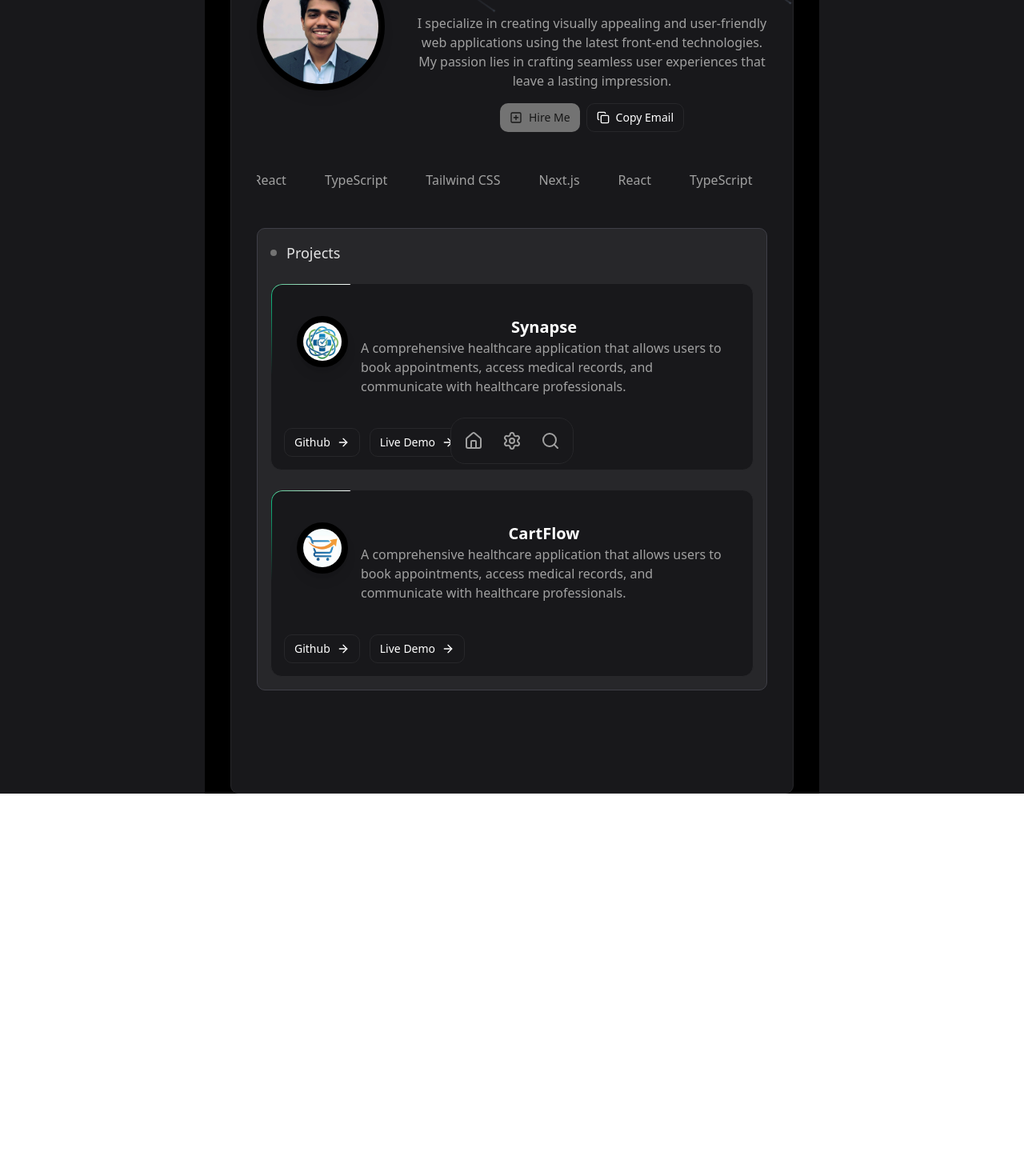
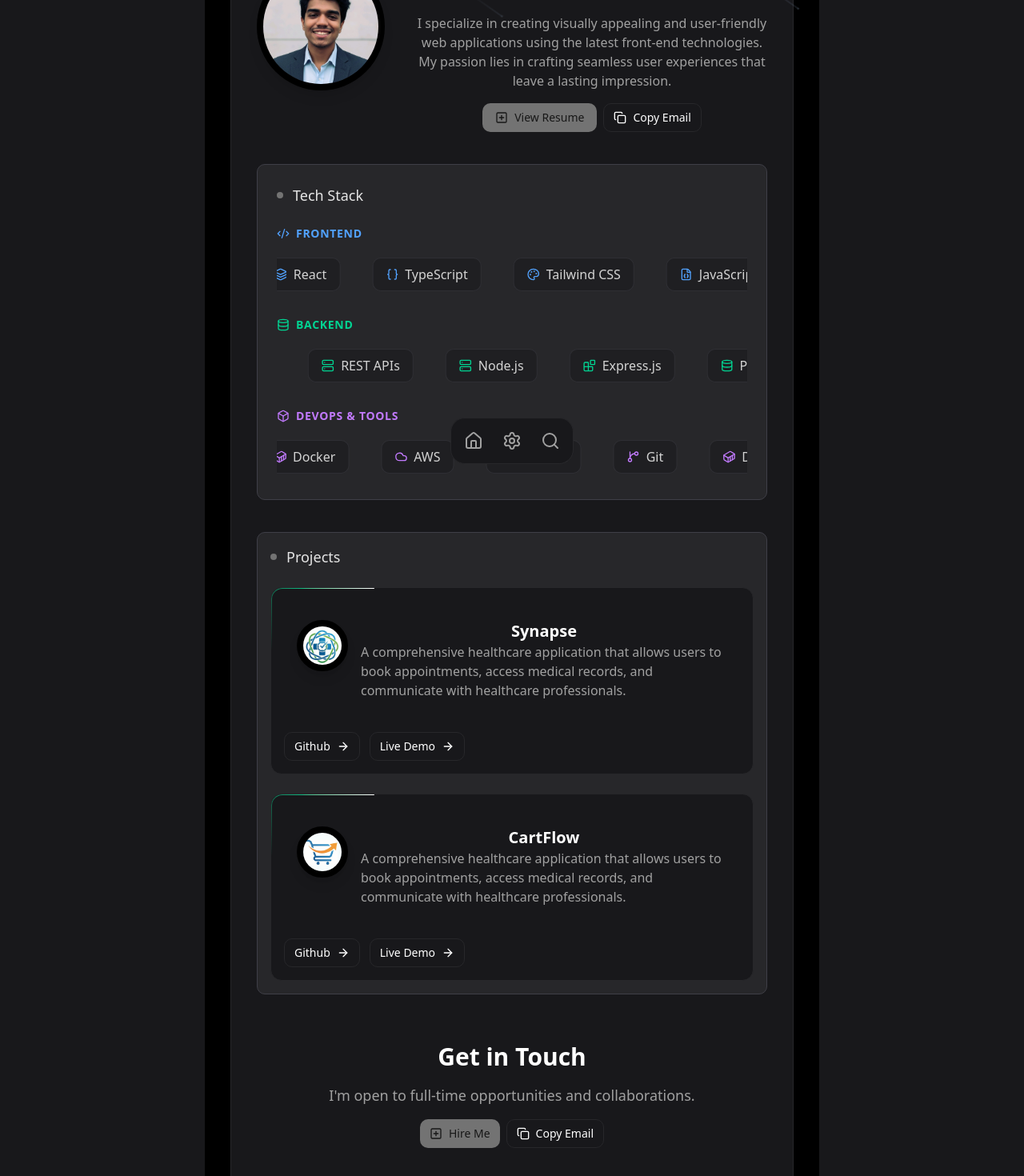
Before and after one commit to sardarabhay/portfolio-website, a Next.js app: page / in a window 1280 px wide. Shown: the part 200-1670 px from the top of the page at 80% size. Before the commit the page ends 1192 px from the top, so only its background shows below. Built offline with nearby package versions, Linux system fonts and the light colour scheme.

Commit message:
feat: add resume modal, update homepage tech stack and contact section
Add ResumeModal component to display and download resume PDF
Expand tech stack section with frontend, backend, and DevOps tools
Add new contact section for hiring/collaboration

```diff
--- a/app/page.tsx
+++ b/app/page.tsx
@@ -1,19 +1,67 @@
 "use client";
-import { ArrowRight, Check, Copy, Home, Search, Settings, SquarePlus } from "lucide-react"
+import { ArrowRight, Check, Copy, Home, Search, Settings, SquarePlus, Code2, Database, Server, Container, Cloud, GitBranch, Palette, Braces, Box, FileJson, Blocks, Layers, CircleDot } from "lucide-react"
 
 import { Dock, DockIcon } from "@/components/ui/dock"
 import { Button } from "@/components/ui/button";
-import { useState } from "react";
+import { useRef, useState } from "react";
 import Image from "next/image";
 import { BorderBeam } from "@/components/ui/border-beam"
 import { Meteors } from "@/components/ui/meteors";
 import { Marquee } from "@/components/ui/marquee"
 
+function ResumeModal({ open, onClose }: { open: boolean; onClose: () => void }) {
+  const overlayRef = useRef<HTMLDivElement>(null);
+
+  if (!open) return null;
+
+  return (
+    <div
+      ref={overlayRef}
+      onClick={(event) => {
+        if (event.target === overlayRef.current) {
+          onClose();
+        }
+      }}
+      className="fixed inset-0 z-[60] flex items-center justify-center bg-black/70 px-4"
+    >
+      <div className="w-full max-w-3xl rounded-xl border border-zinc-800 bg-zinc-900 p-4 shadow-2xl">
+        <div className="flex items-center justify-between">
+          <h2 className="text-lg font-semibold text-white">Resume</h2>
+          <button
+            onClick={onClose}
+            className="rounded-full px-2 py-1 text-neutral-400 hover:text-white"
+            aria-label="Close resume"
+          >
+            ×
+          </button>
+        </div>
+        <div className="mt-3 h-[70vh] w-full overflow-hidden rounded-lg border border-zinc-800 bg-black">
+          <iframe
+            src="/resume.pdf"
+            title="Resume PDF"
+            className="h-full w-full"
+          />
+        </div>
+        <div className="mt-4 flex justify-end">
+          <a
+            href="/resume.pdf"
+            download
+            className="flex items-center gap-2 rounded-lg bg-neutral-500 px-4 py-2 text-sm font-medium text-neutral-900 transition-all hover:bg-zinc-800 hover:text-neutral-400 active:scale-95"
+          >
+            Download Resume
+          </a>
+        </div>
+      </div>
+    </div>
+  );
+}
+
 export default function HomePage() {
   const [copied, setCopied] = useState(false);
+  const [resumeOpen, setResumeOpen] = useState(false);
 
   const copyEmail = () => {
-    navigator.clipboard.writeText("yourname@example.com");
+    navigator.clipboard.writeText("sardarabhay90@gmail.com");
     setCopied(true);
 
     setTimeout(() => setCopied(false), 2000);
@@ -27,10 +75,14 @@ export default function HomePage() {
             <div className="flex items-center gap-3">
               <div className="size-2 rounded-full bg-neutral-500" />
               <span className="text-lg font-medium text-neutral-200">
-                Front-end Developer
+                Full-Stack Developer
               </span>
             </div>
-            <div className="size-3 rounded-full bg-emerald-500 shadow-[0_0_10px_rgba(16,185,129,0.4)]" />
+            <div className="flex justify-center items-center rounded-full md:bg-emerald-500/10 md:px-3 md:py-1 ">
+              <div className="size-3 rounded-full bg-emerald-500 shadow-[0_0_10px_rgba(16,185,129,0.4)] " />
+              <p className="hidden md:block ml-2 text-sm text-emerald-500 ">Available for Hire</p>
+            </div>
+
 
           </div>
           <section className="mb-10 mt-5 flex flex-col md:flex-row md:justify-center md:items-center md:gap-10 md:mt-10">
@@ -63,12 +115,13 @@ export default function HomePage() {
                 </p>
 
                 <div className="flex gap-2">
-                  <Button
-                    className="flex items-center gap-2 px-4 py-2 bg-neutral-500 text-neutral-900 rounded-lg  hover:text-neutral-400 hover:bg-zinc-800 transition-all active:scale-95"
+                  <button
+                    onClick={() => setResumeOpen(true)}
+                    className="flex items-center gap-2 px-4 py-2 bg-neutral-500 text-neutral-900 rounded-lg hover:text-neutral-400 hover:bg-zinc-800 transition-all active:scale-95 cursor-pointer"
                   >
                     <SquarePlus className="size-4" />
-                    <span className="text-sm font-medium">Hire Me</span>
-                  </Button>
+                    <span className="text-sm font-medium">View Resume</span>
+                  </button>
                   <Button
                     onClick={copyEmail}
                     className="flex items-center gap-2 px-4 py-2 bg-zinc-900 border border-zinc-800  hover:text-neutral-400 rounded-lg text-white hover:bg-zinc-800 transition-all active:scale-95"
@@ -84,12 +137,101 @@ export default function HomePage() {
 
           </section>
 
-          <Marquee pauseOnHover className="[--duration:20s] text-neutral-400">
-            <span className="mx-4">Next.js</span>
-            <span className="mx-4">React</span>
-            <span className="mx-4">TypeScript</span>
-            <span className="mx-4">Tailwind CSS</span>
-          </Marquee>
+          <div className="flex flex-col bg-zinc-800 border border-zinc-700 rounded-lg mt-10 p-6 gap-6 relative z-20 overflow-hidden">
+            <div className="flex items-center gap-3">
+              <div className="size-2 rounded-full bg-neutral-500" />
+              <span className="text-lg font-medium text-neutral-200">
+                Tech Stack
+              </span>
+            </div>
+
+            {/* Frontend Technologies */}
+            <div className="space-y-3">
+              <div className="flex items-center gap-2">
+                <Code2 className="size-4 text-blue-400" />
+                <h3 className="text-sm font-semibold text-blue-400 uppercase tracking-wider">Frontend</h3>
+              </div>
+              <Marquee pauseOnHover className="[--duration:25s]">
+                <div className="mx-3 flex items-center gap-2 rounded-lg bg-zinc-900/50 px-4 py-2 border border-zinc-700/50 hover:border-blue-500/30 transition-colors">
+                  <CircleDot className="size-4 text-blue-400" />
+                  <span className="text-neutral-300 font-medium">Next.js</span>
+                </div>
+                <div className="mx-3 flex items-center gap-2 rounded-lg bg-zinc-900/50 px-4 py-2 border border-zinc-700/50 hover:border-blue-500/30 transition-colors">
+                  <Layers className="size-4 text-blue-400" />
+                  <span className="text-neutral-300 font-medium">React</span>
+                </div>
+                <div className="mx-3 flex items-center gap-2 rounded-lg bg-zinc-900/50 px-4 py-2 border border-zinc-700/50 hover:border-blue-500/30 transition-colors">
+                  <Braces className="size-4 text-blue-400" />
+                  <span className="text-neutral-300 font-medium">TypeScript</span>
+                </div>
+                <div className="mx-3 flex items-center gap-2 rounded-lg bg-zinc-900/50 px-4 py-2 border border-zinc-700/50 hover:border-blue-500/30 transition-colors">
+                  <Palette className="size-4 text-blue-400" />
+                  <span className="text-neutral-300 font-medium">Tailwind CSS</span>
+                </div>
+                <div className="mx-3 flex items-center gap-2 rounded-lg bg-zinc-900/50 px-4 py-2 border border-zinc-700/50 hover:border-blue-500/30 transition-colors">
+                  <FileJson className="size-4 text-blue-400" />
+                  <span className="text-neutral-300 font-medium">JavaScript</span>
+                </div>
+              </Marquee>
+            </div>
+
+            {/* Backend Technologies */}
+            <div className="space-y-3">
+              <div className="flex items-center gap-2">
+                <Database className="size-4 text-emerald-400" />
+                <h3 className="text-sm font-semibold text-emerald-400 uppercase tracking-wider">Backend</h3>
+              </div>
+              <Marquee pauseOnHover reverse className="[--duration:25s]">
+                <div className="mx-3 flex items-center gap-2 rounded-lg bg-zinc-900/50 px-4 py-2 border border-zinc-700/50 hover:border-emerald-500/30 transition-colors">
+                  <Server className="size-4 text-emerald-400" />
+                  <span className="text-neutral-300 font-medium">Node.js</span>
+                </div>
+                <div className="mx-3 flex items-center gap-2 rounded-lg bg-zinc-900/50 px-4 py-2 border border-zinc-700/50 hover:border-emerald-500/30 transition-colors">
+                  <Blocks className="size-4 text-emerald-400" />
+                  <span className="text-neutral-300 font-medium">Express.js</span>
+                </div>
+                <div className="mx-3 flex items-center gap-2 rounded-lg bg-zinc-900/50 px-4 py-2 border border-zinc-700/50 hover:border-emerald-500/30 transition-colors">
+                  <Database className="size-4 text-emerald-400" />
+                  <span className="text-neutral-300 font-medium">Prisma</span>
+                </div>
+                <div className="mx-3 flex items-center gap-2 rounded-lg bg-zinc-900/50 px-4 py-2 border border-zinc-700/50 hover:border-emerald-500/30 transition-colors">
+                  <Database className="size-4 text-emerald-400" />
+                  <span className="text-neutral-300 font-medium">PostgreSQL</span>
+                </div>
+                <div className="mx-3 flex items-center gap-2 rounded-lg bg-zinc-900/50 px-4 py-2 border border-zinc-700/50 hover:border-emerald-500/30 transition-colors">
+                  <Server className="size-4 text-emerald-400" />
+                  <span className="text-neutral-300 font-medium">REST APIs</span>
+                </div>
+              </Marquee>
+            </div>
+
+            {/* DevOps & Tools */}
+            <div className="space-y-3">
+              <div className="flex items-center gap-2">
+                <Box className="size-4 text-purple-400" />
+                <h3 className="text-sm font-semibold text-purple-400 uppercase tracking-wider">DevOps & Tools</h3>
+              </div>
+              <Marquee pauseOnHover className="[--duration:20s]">
+                <div className="mx-3 flex items-center gap-2 rounded-lg bg-zinc-900/50 px-4 py-2 border border-zinc-700/50 hover:border-purple-500/30 transition-colors">
+                  <GitBranch className="size-4 text-purple-400" />
+                  <span className="text-neutral-300 font-medium">Git</span>
+                </div>
+                <div className="mx-3 flex items-center gap-2 rounded-lg bg-zinc-900/50 px-4 py-2 border border-zinc-700/50 hover:border-purple-500/30 transition-colors">
+                  <Container className="size-4 text-purple-400" />
+                  <span className="text-neutral-300 font-medium">Docker</span>
+                </div>
+                <div className="mx-3 flex items-center gap-2 rounded-lg bg-zinc-900/50 px-4 py-2 border border-zinc-700/50 hover:border-purple-500/30 transition-colors">
+                  <Cloud className="size-4 text-purple-400" />
+                  <span className="text-neutral-300 font-medium">AWS</span>
+                </div>
+                <div className="mx-3 flex items-center gap-2 rounded-lg bg-zinc-900/50 px-4 py-2 border border-zinc-700/50 hover:border-purple-500/30 transition-colors">
+                  <Code2 className="size-4 text-purple-400" />
+                  <span className="text-neutral-300 font-medium">VS Code</span>
+                </div>
+              </Marquee>
+            </div>
+
+          </div>
 
 
 
@@ -207,6 +349,32 @@ export default function HomePage() {
 
 
           </div>
+
+          <div className="flex flex-col items-center mt-15 gap-4">
+            <h1 className="text-white font-bold text-3xl">
+              Get in Touch
+            </h1>
+            <p className="text-neutral-400 font-medium text-lg text-center">I'm open to full-time opportunities and collaborations.</p>
+            <div className="flex gap-2">
+              <Button
+                className="flex items-center gap-2 px-4 py-2 bg-neutral-500 text-neutral-900 rounded-lg  hover:text-neutral-400 hover:bg-zinc-800 transition-all active:scale-95"
+              >
+                <SquarePlus className="size-4" />
+                <span className="text-sm font-medium">Hire Me</span>
+              </Button>
+              <Button
+                onClick={copyEmail}
+                className="flex items-center gap-2 px-4 py-2 bg-zinc-900 border border-zinc-800  hover:text-neutral-400 rounded-lg text-white hover:bg-zinc-800 transition-all active:scale-95"
+              >
+                {copied ? <Check className="size-4" /> : <Copy className="size-4" />}
+                <span className="text-sm font-medium">
+                  {copied ? "Copied!" : "Copy Email"}
+                </span>
+              </Button>
+            </div>
+          </div>
+
+          <ResumeModal open={resumeOpen} onClose={() => setResumeOpen(false)} />
         </main>
 
         <Dock direction="middle" className="fixed inset-x-0 bottom-0 flex justify-center items-center z-50 bg-zinc-900 border border-zinc-800 mb-5">
```
Also changed, not shown: 1 other file (tests, documents, lock files or other folders).
